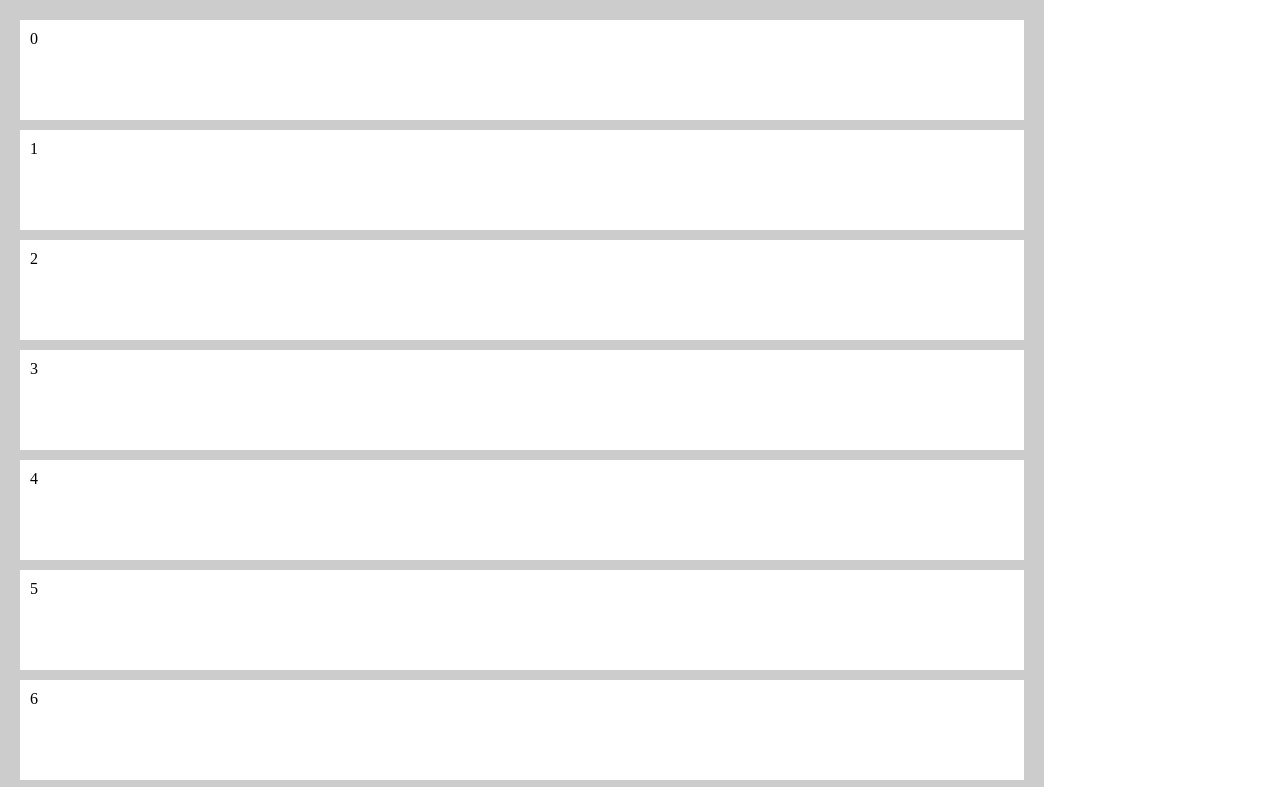
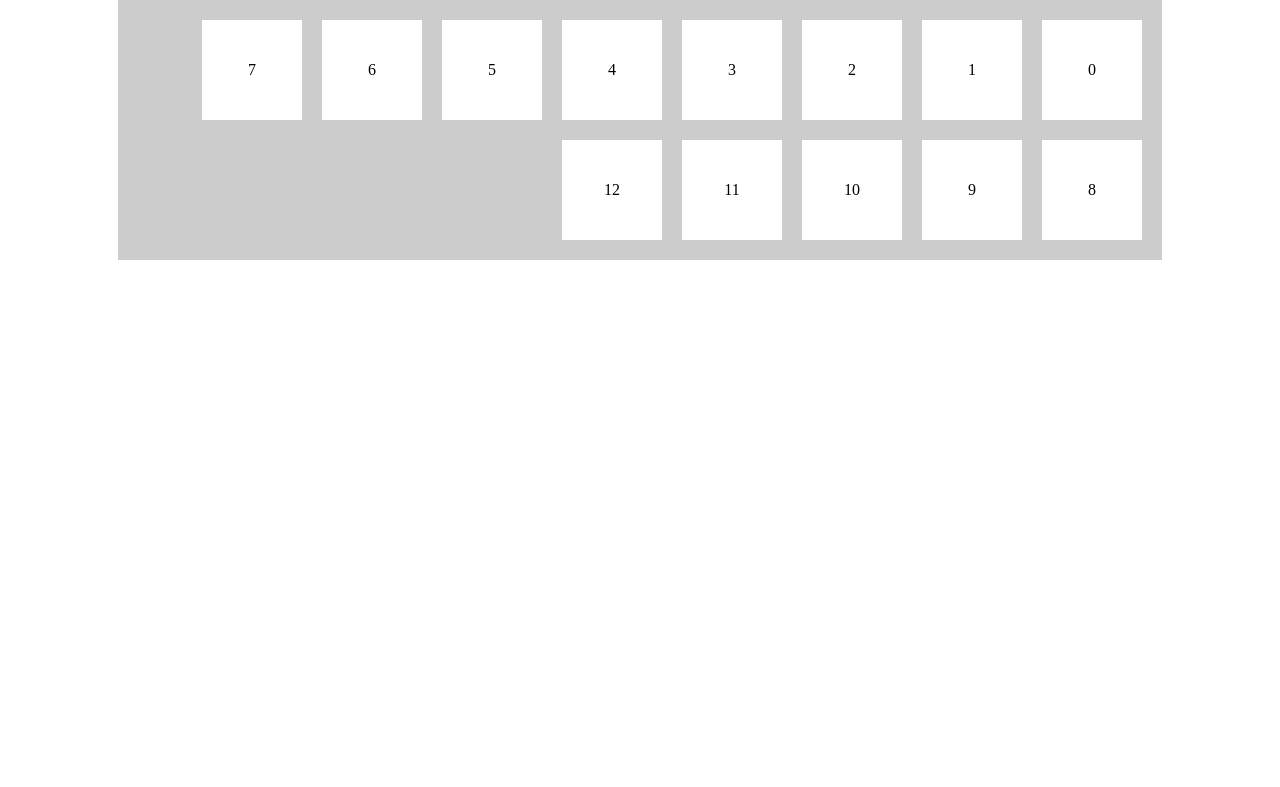
Before and after one commit to kamuuucka/web_y1, a plain HTML site: page wave4_mediaqueries_liquid_layouts_wk6_templates/wave4_mediaqueries_liquid_layouts_wk6_templates/templates/7/index.html in a window 1280 px wide. Shown: the top 787 px of the page. Drawn offline with Linux system fonts and the light colour scheme.

Commit message:
wave4:ass7

```diff
--- a/wave4_mediaqueries_liquid_layouts_wk6_templates/wave4_mediaqueries_liquid_layouts_wk6_templates/templates/7/css/style.css
+++ b/wave4_mediaqueries_liquid_layouts_wk6_templates/wave4_mediaqueries_liquid_layouts_wk6_templates/templates/7/css/style.css
@@ -1,16 +1,29 @@
-*{
+* {
     margin: 0;
     padding: 0;
 }
 
-main{
+body {
+    display: flex;
+    justify-content: center;
+}
+
+main {
     width: 80%;
     padding: 10px;
     background-color: #CCCCCC;
+    display: flex;
+    flex-wrap: wrap;
+    /* To make it go other way */
+    flex-direction: row-reverse;
 }
 
-main div{
+main div {
+    display: flex;
+    justify-content: center;
+    align-items: center;
     height: 80px;
+    min-width: 80px;
     margin: 10px;
     padding: 10px;
     background-color: #FFFFFF;
```
Lines whose indentation alone changed are shown as unchanged.
